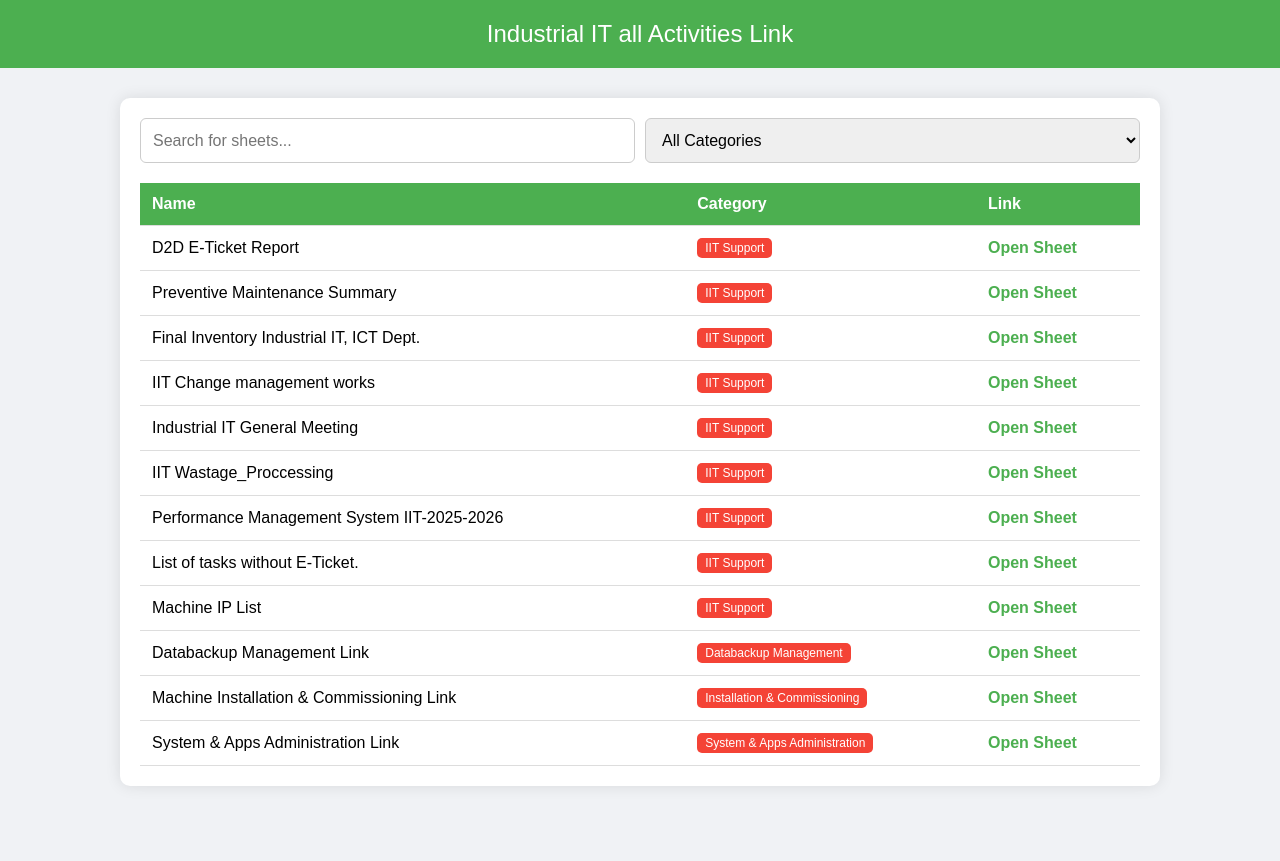
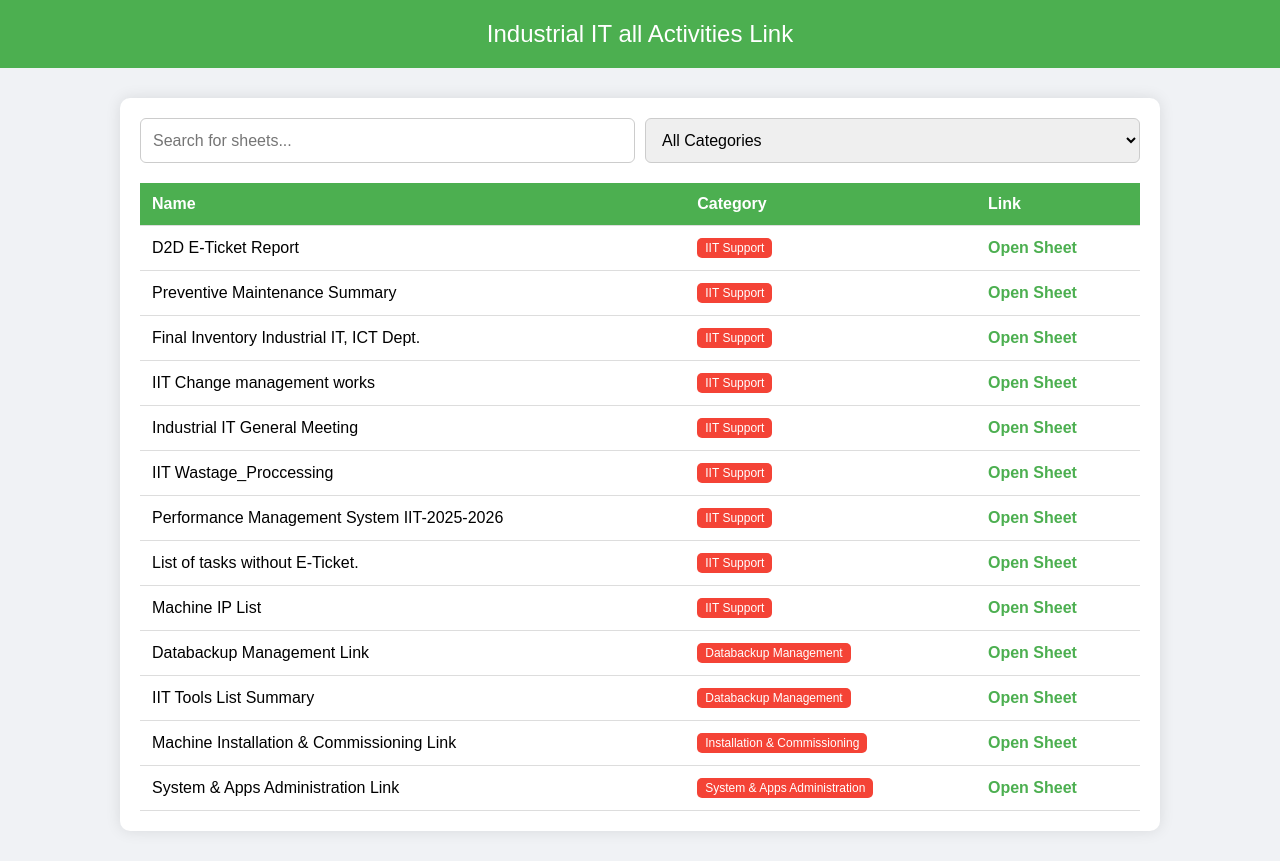
Before and after one commit to masudweb66/industrial-it, a plain HTML site: page index.html in a window 1280 px wide. Before the commit the page ends 816 px from the top, so only its background shows below. Drawn offline with Linux system fonts and the light colour scheme; no server answers.

Commit message:
Fix HTML structure and update content

```diff
--- a/index.html
+++ b/index.html
@@ -97,6 +97,11 @@
             <td><span class="tag finance">Databackup Management</span></td>
             <td><a href="https://docs.google.com/spreadsheets/d/1pWNimOqEi5whBLd0KDXEFmxEeWO6_eye7Efe-YAjaoQ/edit?usp=sharing" target="_blank">Open Sheet</a></td>
 
+                <tr data-category="Databackup">
+            <td> IIT Tools List Summary </td>
+            <td><span class="tag finance">Databackup Management</span></td>
+            <td><a href="https://docs.google.com/spreadsheets/d/1sb2__0p4ExuveZI8OXtpTF3sVRQ1hC0W/edit?usp=sharing&ouid=116416913859981756532&rtpof=true&sd=true" target="_blank">Open Sheet</a></td>
+
             <tr data-category="Installation & Commissioning">
             <td> Machine Installation & Commissioning Link </td>
             <td><span class="tag finance">Installation & Commissioning</span></td>
@@ -106,6 +111,8 @@
             <td>System & Apps Administration Link </td>
             <td><span class="tag finance">System & Apps Administration</span></td>
             <td><a href="https://docs.google.com/spreadsheets/d/1G-uhM04SeqUbOW_zF0SiW4TUTFArmoN9vMWxa5uCYzs/edit?usp=sharing" target="_blank">Open Sheet</a></td>
+
+
 
 
 
```
